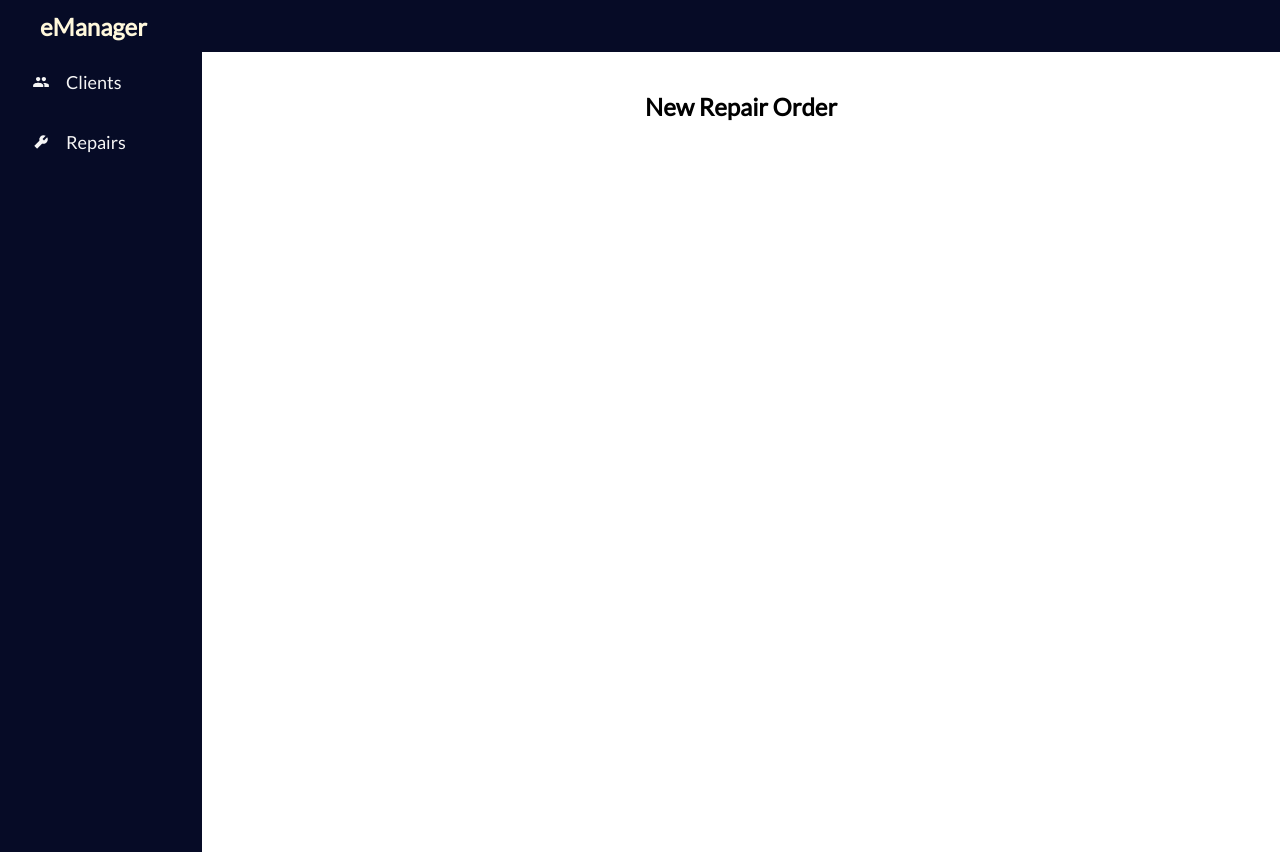
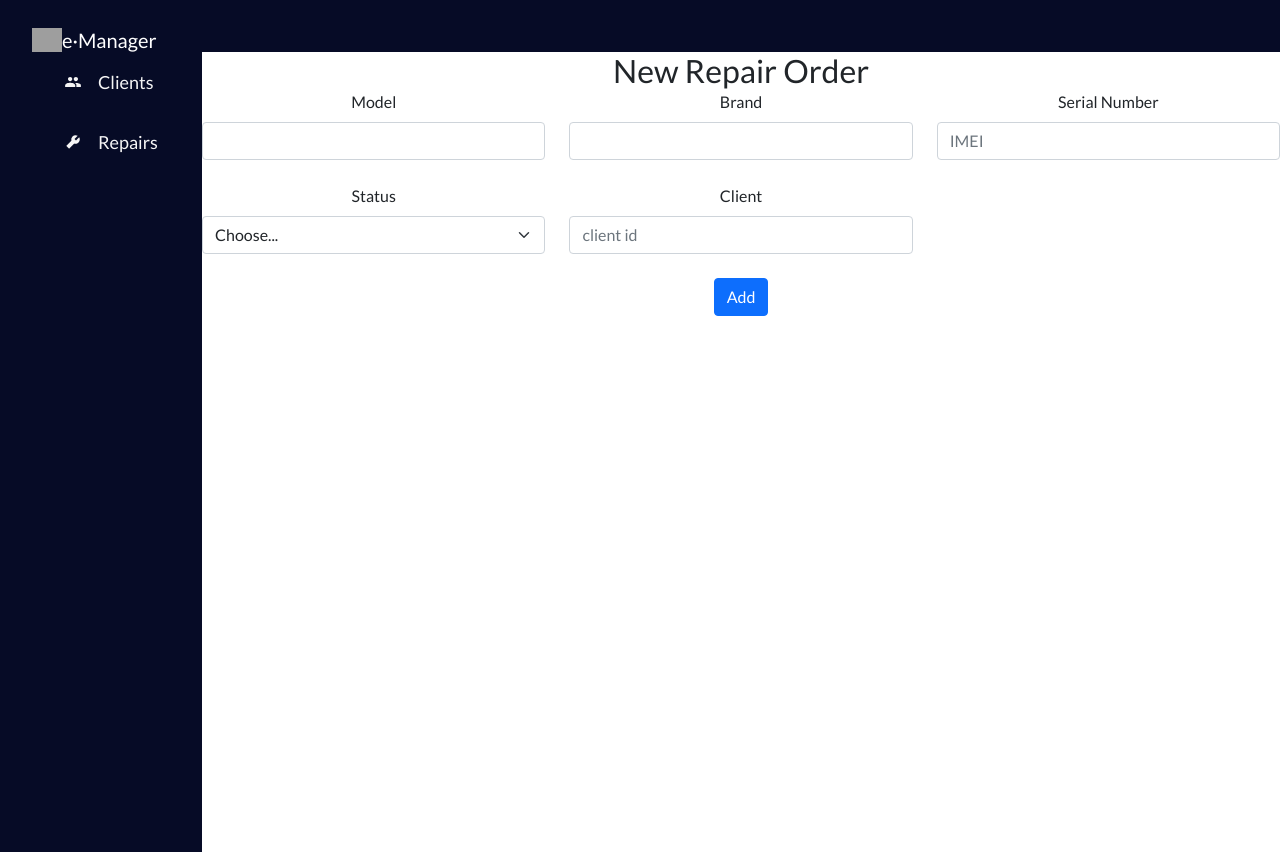
Before and after one commit to girlatomic/e-manager-app, a React (Create React App) app in the folder client/: page /add-repair in a window 1280 px wide. Built offline with nearby package versions, Linux system fonts and the light colour scheme; no server answers; grey boxes are pictures that could not be loaded.

Commit message:
fixes bug in add repair form

```diff
--- a/client/public/index.html
+++ b/client/public/index.html
@@ -3,6 +3,7 @@
   <head>
     <meta charset="utf-8" />
     <link rel="icon" href="%PUBLIC_URL%/favicon.ico" />
+    <link href="https://cdn.jsdelivr.net/npm/bootstrap@5.1.3/dist/css/bootstrap.min.css" rel="stylesheet" integrity="sha384-1BmE4kWBq78iYhFldvKuhfTAU6auU8tT94WrHftjDbrCEXSU1oBoqyl2QvZ6jIW3" crossorigin="anonymous">
     <meta name="viewport" content="width=device-width, initial-scale=1" />
     <meta name="theme-color" content="#000000" />
     <meta
--- a/client/src/App.css
+++ b/client/src/App.css
@@ -18,5 +18,4 @@
 
 h2 {
   margin: 0;
-  padding: 40px;
 }
--- a/client/src/App.js
+++ b/client/src/App.js
@@ -49,7 +49,6 @@ export default function App() {
     let options = {
       method: "POST",
       headers: { "Content-Type": "application/json" },
-      body: JSON.stringify(client)
     };
 
     try {
@@ -67,6 +66,30 @@ export default function App() {
     navigate('/clients');
   }
 
+  async function addRepair(repair) {
+    //console.log('ADDI Repair', repair);
+
+    let options = {
+      method: "POST",
+      headers: { "Content-Type": "application/json" },
+      body: JSON.stringify(repair)
+    };
+
+    try {
+      let response = await fetch("/repairs", options);
+      if (response.ok) {
+        let data = await response.json();
+        setRepairs(data);
+      } else {
+        console.log(`Server error: ${response.status} ${response.statusText}`);
+      }
+    } catch (err) {
+      console.log(`Server error: ${err.message}`);
+    }
+
+    navigate('/repairs');
+  }
+
   return (
     <div className="App">
       <Navbar />
@@ -78,7 +101,7 @@ export default function App() {
             <Route path="/clients" element={<Clients clients={clients} />} />
             <Route path="/repairs" element={<Repairs repairs={repairs} />} />
             <Route path="/add-client" element={<AddClientView addClientCb={client => addClient(client)} />} />
-            <Route path="add-repair" element={<AddRepairView/>} />
+            <Route path="add-repair" element={<AddRepairView addRepairCb={repair => addRepair(repair)}/>} />
           </Routes>
       </div>
 
--- a/client/src/components/Navbar.css
+++ b/client/src/components/Navbar.css
@@ -5,4 +5,6 @@
     justify-content: start;
     align-items: center;
     color: cornsilk;
+    padding: 10px;
+    margin: 0;
 }
--- a/client/src/components/Navbar.js
+++ b/client/src/components/Navbar.js
@@ -4,7 +4,14 @@ import './Navbar.css';
 function Navbar() {
   return (
     <div className="navbar">
-      <h2>eManager</h2>
+      <nav className="navbar navbar-dark">
+        <div className="container-fluid">
+          <a className="navbar-brand" href="#">
+            <img src="/docs/5.1/assets/brand/bootstrap-logo.svg" alt="" width="30" height="24" className="d-inline-block align-text-top"/>
+            e·Manager
+          </a>
+        </div>
+      </nav>
     </div>
   )
 }
--- a/client/src/pages/AddRepairView.js
+++ b/client/src/pages/AddRepairView.js
@@ -1,10 +1,94 @@
-import React from 'react'
+import React, { useState } from 'react';
 
-function AddRepairView() {
+const INIT_STATE = {
+  model: '',
+  brand: '',
+  serial_number: '',
+  repair_status: '',
+  client_id: '',
+};
+
+function AddRepairView(props) {
+  const [repairForm, setRepairForm] = useState(INIT_STATE);
+
+  function handleSubmit(event) {
+    event.preventDefault();
+    props.addRepairCb(repairForm);
+    setRepairForm(INIT_STATE);
+  }
+
+  function handleChange(event) {
+    let { name, value } = event.target;
+    setRepairForm(data => ({
+      ...data,
+      [name]: value
+    }));
+  }
+
+
   return (
     <div>
-    <h2>New Repair Order</h2>
+     <h2>New Repair Order</h2>
+     <form className="row g-4" onSubmit={handleSubmit}>
+        <div className="col-md-4">
+          <label htmlFor="inputModel" className="form-label">Model</label>
+          <input
+          type="text"
+          name="model"
+          value={repairForm.model}
+          onChange={handleChange}
+          className="form-control"
+          id="inputEmail4"/>
+        </div>
+        <div className="col-md-4">
+          <label htmlFor="inputBrand" className="form-label">Brand</label>
+          <input
+          type="text"
+          name="brand"
+          value={repairForm.brand}
+          onChange={handleChange}
+          className="form-control"
+          id="inputPassword4"/>
+        </div>
+        <div className="col-md-4">
+          <label htmlFor="inputSerial" className="form-label">Serial Number</label>
+          <input
+          type="text"
+          name="serial_number"
+          value={repairForm.serial_number}
+          onChange={handleChange}
+          className="form-control"
+          id="inputAddress"
+          placeholder="IMEI"/>
+        </div>
+        <div className="col-md-4">
+          <label htmlFor="inputState" className="form-label">Status</label>
+          <select id="inputState" className="form-select" name="repair_status" value={repairForm.repair_status}
+          onChange={handleChange} required>
+            <option value="">Choose...</option>
+            <option>Not started</option>
+            <option>In progress</option>
+            <option>Can't be repaired</option>
+            <option>Repaired</option>
+          </select>
+        </div>
 
+        <div className="col-md-4">
+          <label htmlFor="inputclient" className="form-label">Client</label>
+          <input
+          type="text"
+          name="client_id"
+          value={repairForm.client_id}
+          onChange={handleChange}
+          className="form-control"
+          id="inputclient"
+          placeholder="client id"/>
+        </div>
+
+        <div className="col-12">
+          <button type="submit" className="btn btn-primary">Add</button>
+        </div>
+      </form>
 
     </div>
   )
--- a/client/src/pages/Repairs.js
+++ b/client/src/pages/Repairs.js
@@ -5,9 +5,18 @@ function Repairs(props) {
   return (
     <div className="repairs-view">
       <h1>Repairs</h1>
+      <nav className="navbar navbar-light bg-light">
+        <div className="container-fluid">
+          <a className="navbar-brand"></a>
+          <form className="d-flex">
+            <input className="form-control me-2" type="search" placeholder="Search" aria-label="Search"/>
+            <button className="btn btn-outline-success" type="submit">Search</button>
+          </form>
+        </div>
+     </nav>
       <br/>
       <Link to="/add-repair">+ Add Repair</Link>
-      <table className="repair-list">
+      <table classNameName="repair-list">
         <thead>
           <tr>
             <th>id</th>
```
